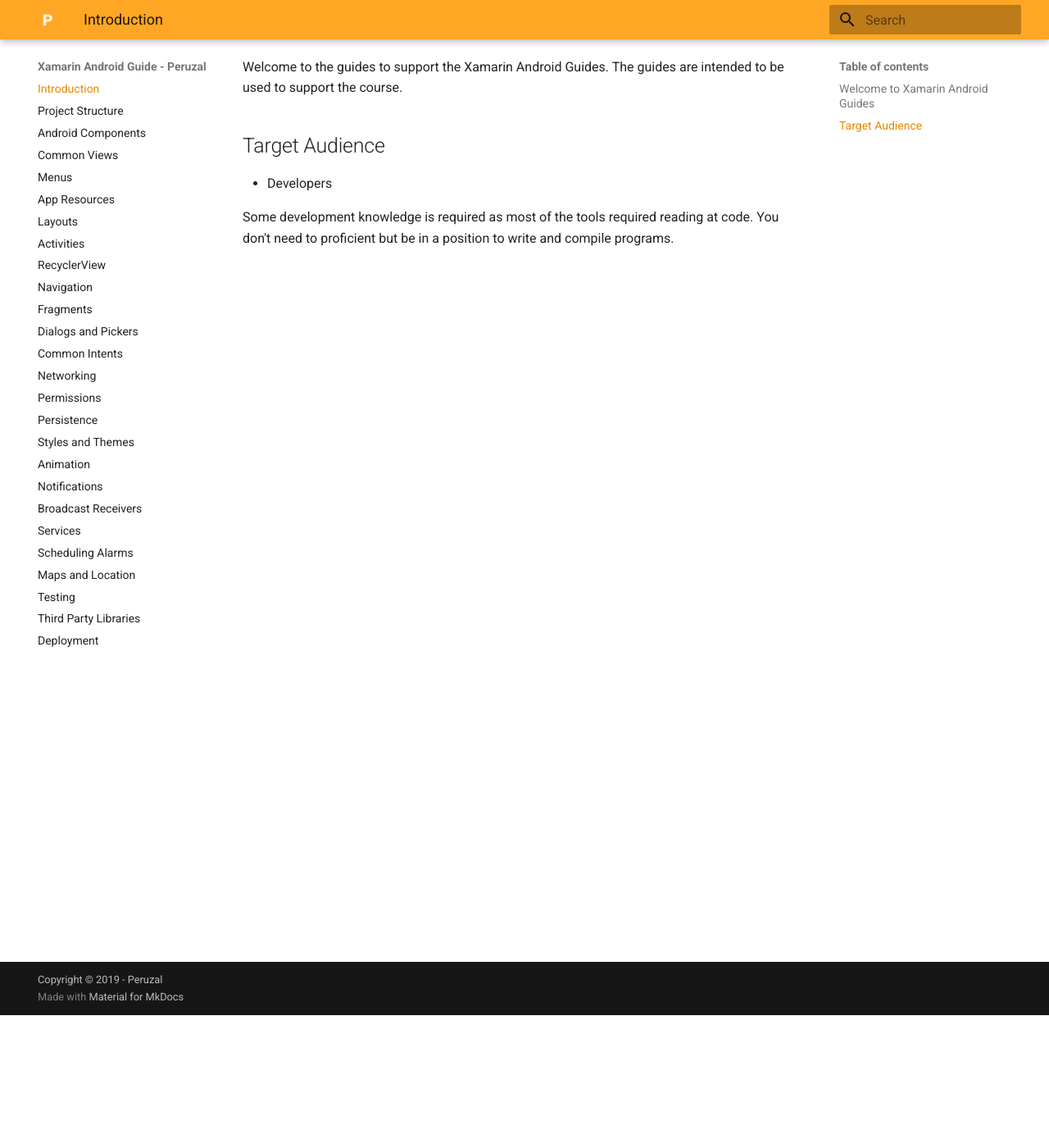
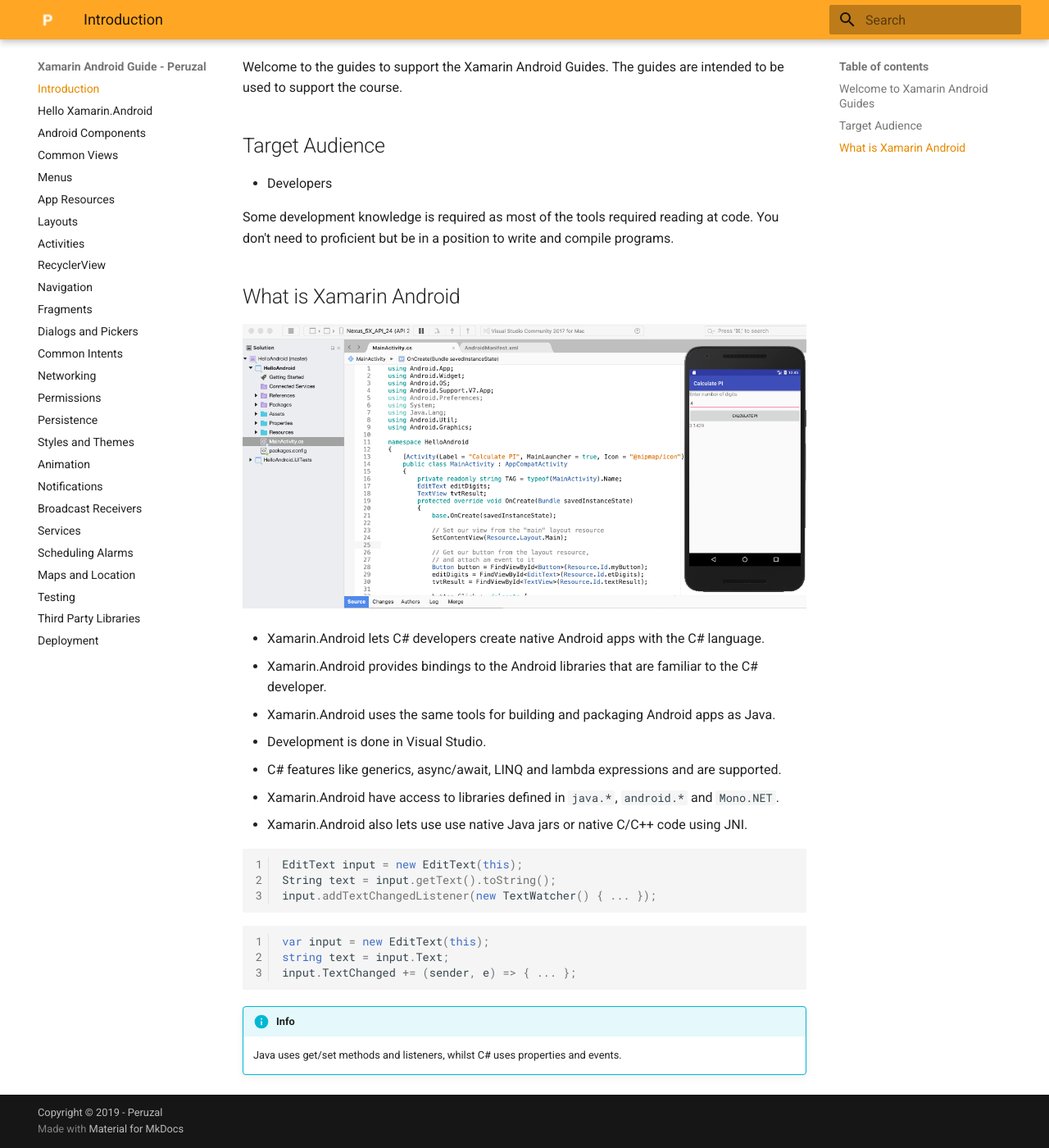
Before and after one commit to Peruzal/xamarin-android-guide, an MkDocs documentation site: the page built from docs/index.md, in a window 1280 px wide and 1400 px high, scrolled down 162 px. Shown: the whole window at 82% size. Built offline with MkDocs 1.6.1 and Material for MkDocs 9.7.7, drawn with Linux system fonts in a browser that asks for light colours.

Commit message:
hello world android app

````diff
--- a/docs/index.md
+++ b/docs/index.md
@@ -10,3 +10,35 @@ Welcome to the guides to support the Xamarin Android Guides. The guides are inte
 
 Some development knowledge is required as most of the tools required reading at code. You don't need to proficient but be in a position
 to write and compile programs.
+
+## What is Xamarin Android
+
+![Xamarin.Android uses C#][1]
+
+- Xamarin.Android lets C# developers create native Android apps with the C# language.
+- Xamarin.Android provides bindings to the Android libraries that are familiar to the C# developer.
+- Xamarin.Android uses the same tools for building and packaging Android apps as Java.
+- Development is done in Visual Studio.
+- C# features like generics, async/await, LINQ and lambda expressions and are supported.
+- Xamarin.Android have access to libraries defined in `java.*`, `android.*` and `Mono.NET`.
+- Xamarin.Android also lets use use native Java jars or native C/C++ code using JNI.
+
+
+
+```java
+EditText input = new EditText(this);
+String text = input.getText().toString();
+input.addTextChangedListener(new TextWatcher() { ... });
+```
+
+```csharp
+var input = new EditText(this);
+string text = input.Text;
+input.TextChanged += (sender, e) => { ... };
+```
+
+!!! info
+    Java uses get/set methods and listeners, whilst C# uses properties and events.
+
+
+[1]: images/csharp-xamarin.png
--- a/mkdocs.yml
+++ b/mkdocs.yml
@@ -17,7 +17,7 @@ copyright: 'Copyright &copy; 2019 - <a href="https://www.peruzal.com">Peruzal</a
 
 nav:
   - Introduction: index.md
-  - Project Structure: project-structure.md
+  - Hello Xamarin.Android: hello-xamarin-android.md
   - Android Components: android-components.md
   - Common Views: common-views.md
   - Menus: menus.md
````
Also changed, not shown: docs/hello-xamarin-android.md (added, +37 -0 lines), docs/project-structure.md (deleted, +0 -1 lines), docs/images/configure-app.png (added), docs/images/create-new-project.png (added), docs/images/csharp-xamarin.png (added).
